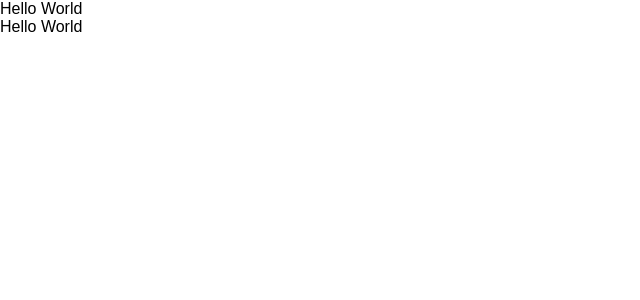
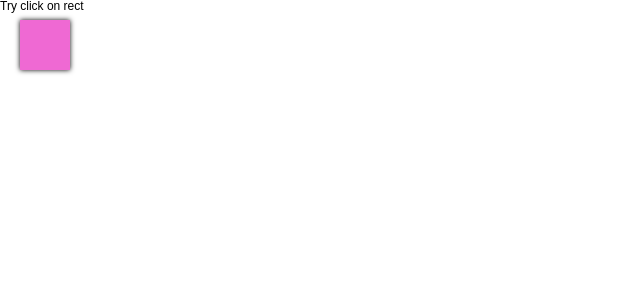
Before and after one commit to chneau/wblot, a React (Vite) app: page / in a window 1280 px wide. Shown: the top 300 px of the page, without its empty margins (0-640 px from the left). Built offline with nearby package versions, Linux system fonts and the light colour scheme.

Commit message:
using Konva

```diff
--- a/package.json
+++ b/package.json
@@ -15,7 +15,8 @@
   },
   "dependencies": {
     "react": "^18.2.0",
-    "react-dom": "^18.2.0"
+    "react-dom": "^18.2.0",
+    "react-konva": "^18.2.4"
   },
   "devDependencies": {
     "@types/react": "^18.0.28",
--- a/src/App.tsx
+++ b/src/App.tsx
@@ -1,8 +1,20 @@
+import Konva from "konva";
+import { useState } from "react";
+import { Layer, Rect, Stage, Text } from "react-konva";
+
+const ColoredRect = () => {
+  const [color, setColor] = useState(Konva.Util.getRandomColor());
+  const handleClick = () => setColor(Konva.Util.getRandomColor());
+  return <Rect x={20} y={20} width={50} height={50} fill={color} shadowBlur={5} onClick={handleClick} />;
+};
+
 export const App = () => {
   return (
-    <div>
-      <div>Hello World</div>
-      <div>Hello World</div>
-    </div>
+    <Stage width={window.innerWidth} height={window.innerHeight}>
+      <Layer>
+        <Text text="Try click on rect" />
+        <ColoredRect />
+      </Layer>
+    </Stage>
   );
 };
```
Also changed, not shown: 1 other file (tests, documents, lock files or other folders).
